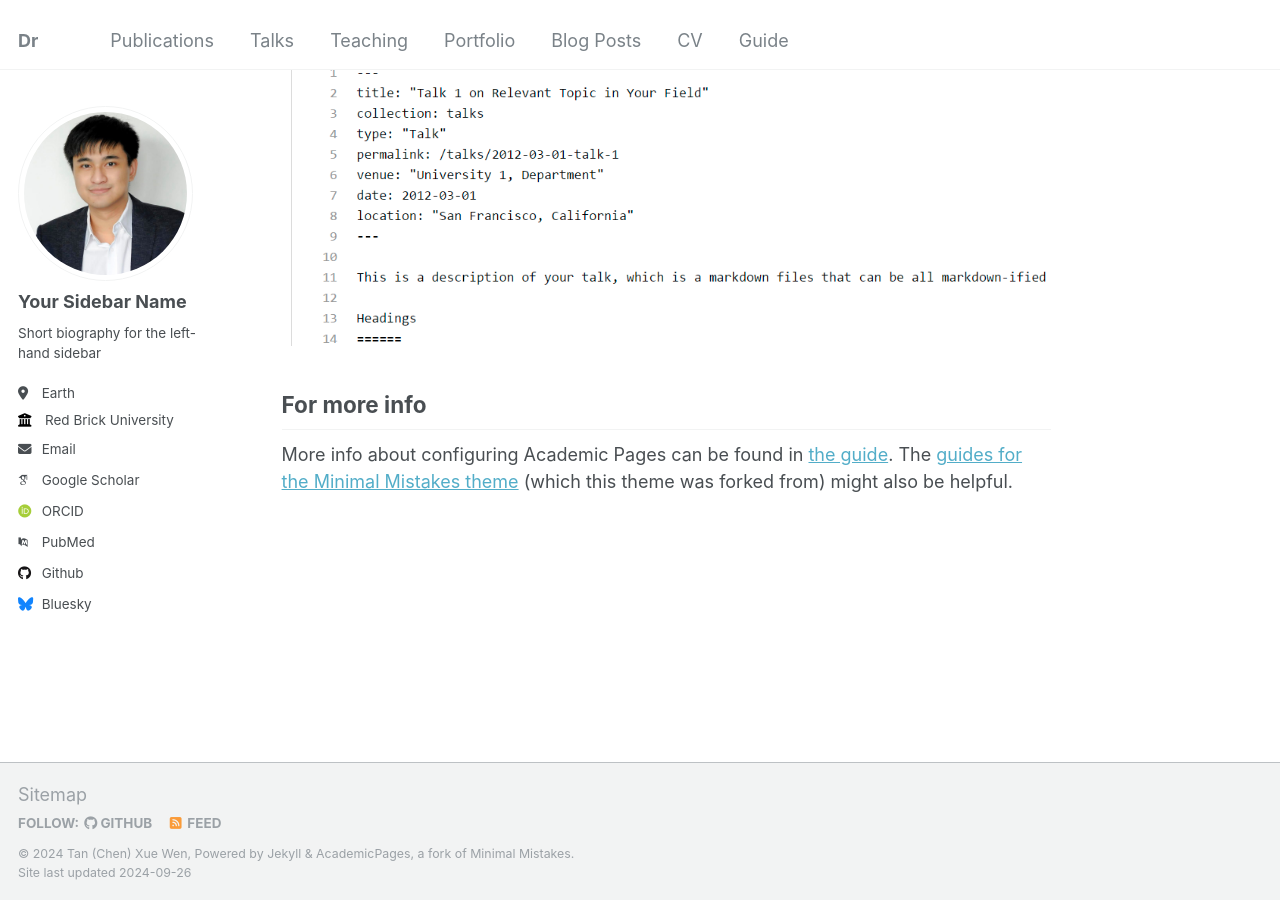
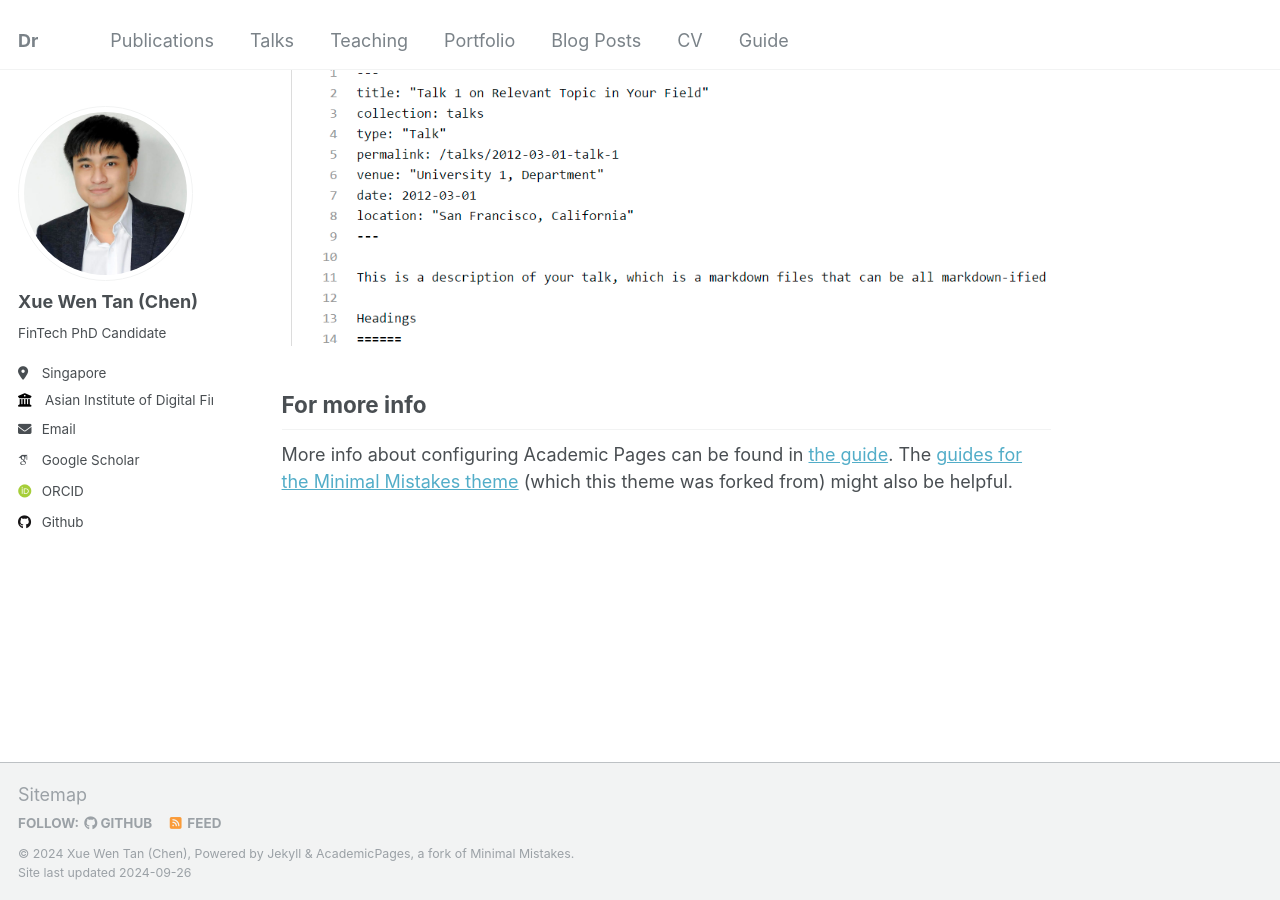
Before and after one commit to Chen-XueWen/Chen-XueWen.github.io, a Jekyll site: the page built from _pages/about.md, in a window 1280 px wide and 900 px high, scrolled down 2643 px. Built offline with Jekyll 4.4.1, drawn with Linux system fonts in a browser that asks for light colours; some web fonts are replaced.

Commit message:
Update _config.yml

```diff
--- a/_config.yml
+++ b/_config.yml
@@ -10,7 +10,7 @@
 locale                   : "en-US"
 title                    : "Dr"
 title_separator          : "-"
-name                     : &name "Tan (Chen) Xue Wen"
+name                     : &name "Xue Wen Tan (Chen)"
 description              : &description "My Portfolio"
 url                      : https://academicpages.github.io # the base hostname & protocol for your site e.g. "https://mmistakes.github.io"
 baseurl                  : "" # the subpath of your site, e.g. "/blog"
@@ -22,33 +22,33 @@ repository               : "academicpages/academicpages.github.io"
 author:
   # Biographic information
   avatar           : "profile.png"
-  name             : "Your Sidebar Name"
+  name             : "Xue Wen Tan (Chen)"
   pronouns         : # example: "she/her"
-  bio              : "Short biography for the left-hand sidebar"
-  location         : "Earth"
-  employer         : "Red Brick University"
+  bio              : "FinTech PhD Candidate"
+  location         : "Singapore"
+  employer         : "Asian Institute of Digital Finance, National University of Singapore"
   uri              : # URL
-  email            : "none@example.org"
+  email            : "xuewen@u.nus.edu"
 
   # Academic websites
   arxiv            : # URL - Update with the correct link to your profile
-  googlescholar    : "https://scholar.google.com/citations?user=PS_CX0AAAAAJ"
+  googlescholar    : "https://scholar.google.com/citations?user=wetnHZsAAAAJ&hl"
   impactstory      : # URL
-  orcid            : "http://orcid.org/yourorcidurl"
+  orcid            : "https://orcid.org/0000-0002-6076-9650"
   semantic         : # URL
-  pubmed           : "https://www.ncbi.nlm.nih.gov/pubmed/?term=john+snow"
+  pubmed           : # URL
   researchgate     : # URL
 
   # Repositories and software development
   bitbucket        : # Username - Update with your username on the site
   codepen          : # Username
   dribbble         : # Username
-  github           : "academicpages"
+  github           : "https://github.com/Chen-XueWen"
   kaggle           : # Username
   stackoverflow    : # User number or user number and name (i.e., use "1" or "1/jeff-atwood")
 
   # Social media
-  bluesky          : "bsky.app" # Replace this with you Bluesky username
+  bluesky          : # Replace this with you Bluesky username
   facebook         : # Username
   flickr           : # Username
   foursquare       : # Username
```
